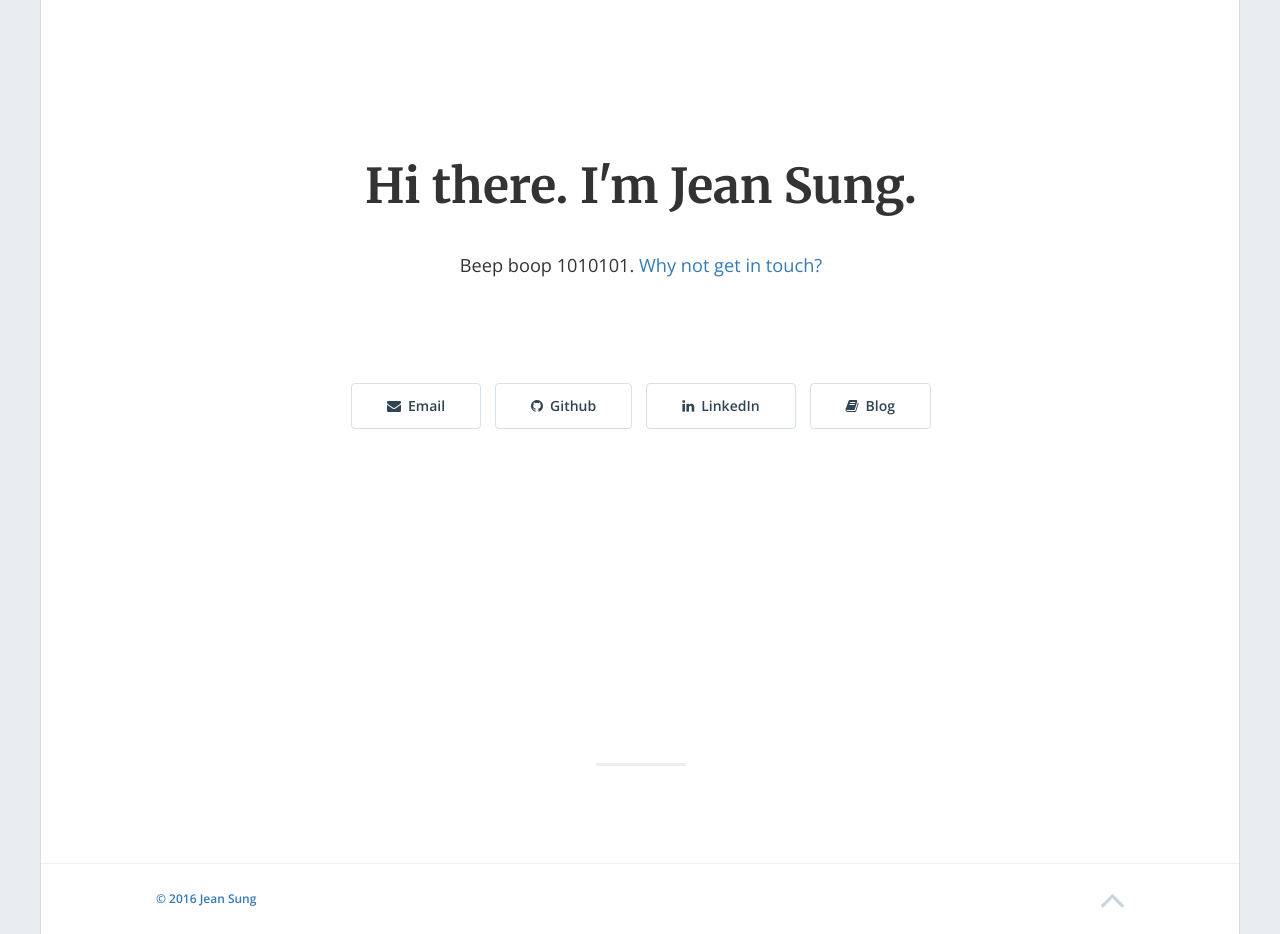
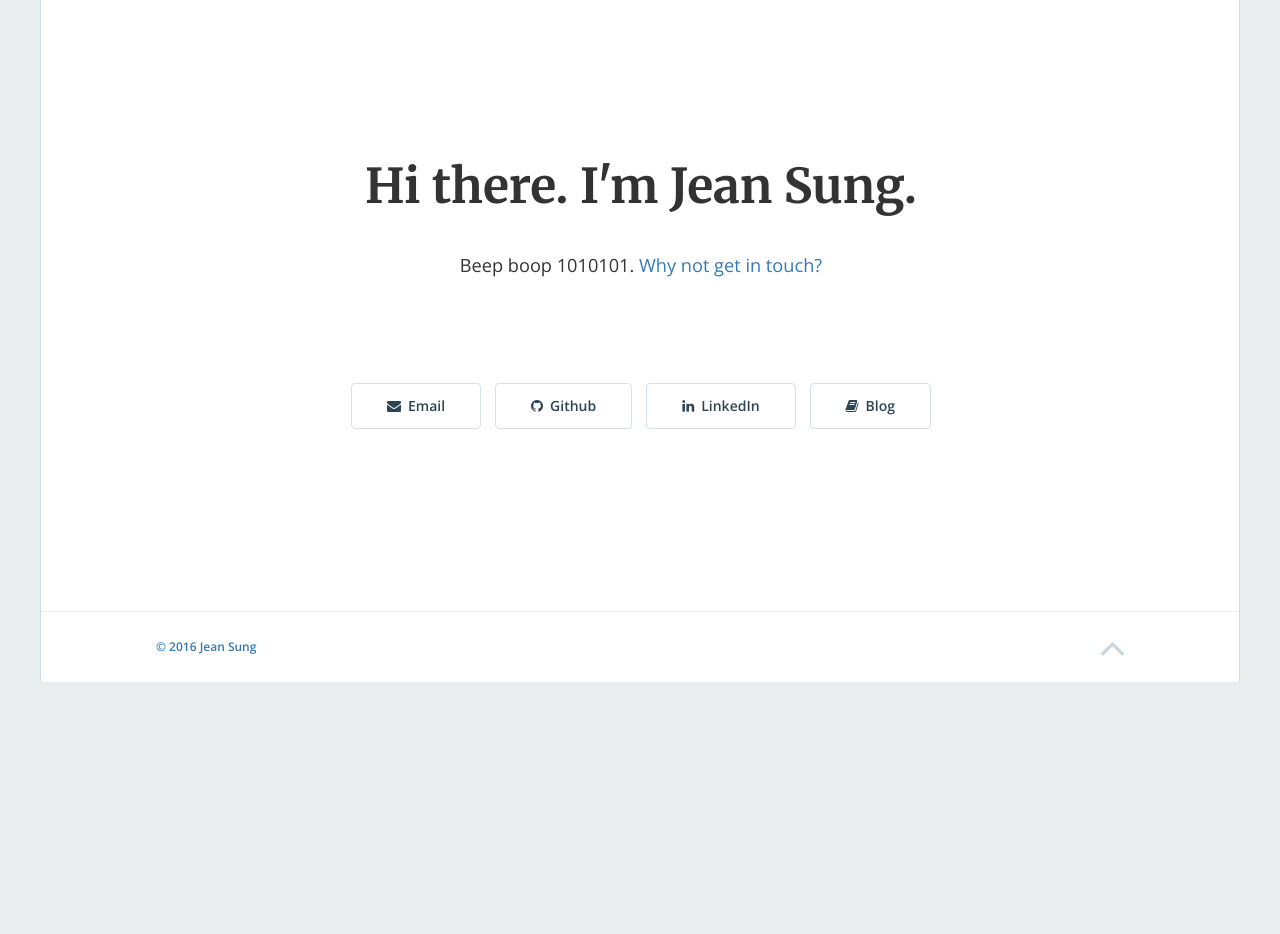
Before and after one commit to jeansung/jeansung.github.io, a Jekyll site: the page built from index.html, in a window 1280 px wide. Built offline with Jekyll 4.4.1, drawn with Linux system fonts in a browser that asks for light colours; nearby versions of some CDN libraries; the list of posts is cut into pages by our own code; after the commit the page ends 900 px from its top, so only the background shows below that.

Commit message:
slimmed down website

```diff
--- a/_includes/pagination.html
+++ /dev/null
@@ -1,37 +0,0 @@
-{% if paginator.total_pages > 1 %}
-<nav class="pagination-wrap">
-    <ul class="pagination">
-        {% if paginator.previous_page %}
-        <li>
-            <a href="{{ paginator.previous_page_path | prepend: site.baseurl | replace: '//', '/' }}" aria-label="Previous">
-                <span aria-hidden="true">&laquo;</span>
-            </a>
-        </li>
-        {% endif %}
-
-        {% for page in (1..paginator.total_pages) %}
-            {% if page == paginator.page %}
-            <li class="active">
-                <a href="#">{{ page }}</a>
-            </li>
-            {% elsif page == 1 %}
-            <li>
-                <a href="{{ paginator.previous_page_path | prepend: site.baseurl | replace: '//', '/' }}">{{ page }}</a>
-            </li>
-            {% else %}
-            <li>
-                <a href="{{ site.paginate_path | prepend: site.baseurl | replace: '//', '/' | replace: ':num', page }}">{{ page }}</a>
-            </li>
-            {% endif %}
-        {% endfor %}
-
-        {% if paginator.next_page %}
-        <li>
-            <a href="{{ paginator.next_page_path | prepend: site.baseurl | replace: '//', '/' }}" aria-label="Next">
-                <span aria-hidden="true">&raquo;</span>
-            </a>
-        </li>
-        {% endif %}
-    </ul>
-</nav>
-{% endif %}
--- a/_layouts/home.html
+++ b/_layouts/home.html
@@ -2,37 +2,4 @@
 
     {% include home-hero.html %}
 
-    <main id="portfolio">
-      <div class="container">
-        <div class="row">
-          <div class="col-md-12">
-
-            {% if site.data.posts.section_title != '' %}
-            <h2 class="section-title text-center">{{ site.data.posts.section_title }}</h2>
-            {% endif %}
-            {% if site.data.posts.section_subtitle != '' %}
-            <p class="section-subtitle text-center">{{ site.data.posts.section_subtitle }}</p>
-            {% endif %}
-
-            <div class="break"></div>
-
-            {% for post in paginator.posts %}
-              <div class="wow fadeIn">
-              {% if post.position == "left" %}
-                {% include content-left.html %}
-              {% endif %}
-
-              {% if post.position == "right" %}
-                {% include content-right.html %}
-              {% endif %}
-              </div>
-            {% endfor %}
-
-            {% include pagination.html %}
-
-          </div>
-        </div>
-      </div>
-    </main>
-
 {% include footer.html %}
```
Also changed, not shown: _includes/post-content.html (deleted, +0 -23 lines), README.md.
